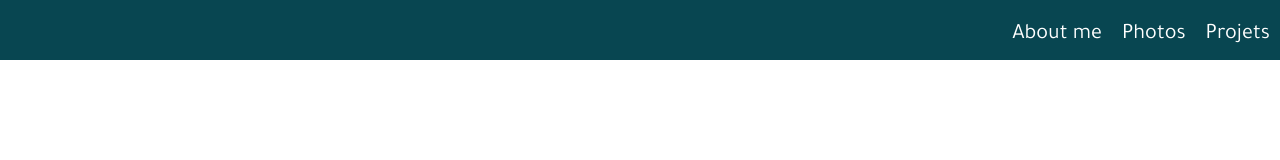
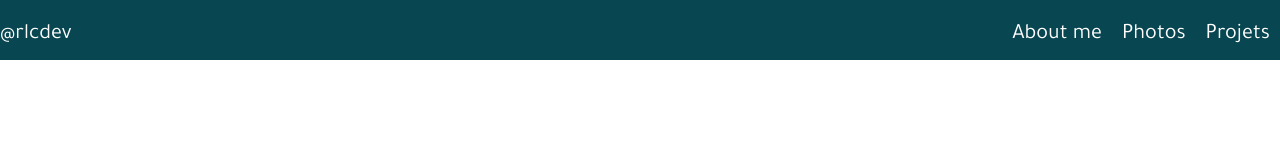
Before and after one commit to rlcDev/me, a React (Create React App) app: page / in a window 1280 px wide. Shown: the top 160 px of the page. Built offline with nearby package versions, Linux system fonts and the light colour scheme.

Commit message:
Add forgotten project

```diff
--- a/src/components/AboutMe/Resources/Content/content.js
+++ b/src/components/AboutMe/Resources/Content/content.js
@@ -24,7 +24,7 @@ const AboutMeContent = [
         image : raspberryPi,
         title: 'Raspberry Pi',
         text: 'This website runs on a Raspberry Pi 3B. I\'m loving this SBC because you can do everything you want with it. I specially use it as a web server for all my android apps'+
-        ', launching ROMs builds, as media streaming, as NAS and with a DAC with Volumio as a music server...'
+        ', launching ROMs builds, as a media streamer, as a NAS, as a private cloud and with a DAC with Volumio as a music server...'
     },
     {
         hasImage : true,
--- a/src/components/MyHeader/MyHeader.js
+++ b/src/components/MyHeader/MyHeader.js
@@ -6,6 +6,7 @@ class MyHeader extends Component {
     render() {
         return (
                 <div style={divStyle}>
+                    <p style={nameStyle}>@rlcdev</p>
                     <Categories />
                 </div>
         );
@@ -25,4 +26,13 @@ const divStyle = {
     zIndex : '99',
 }
 
+const nameStyle = {
+    color : 'white',
+    float: 'left',
+    fontWeight: 'lighter',
+    fontSize: '22px',
+    cursor : 'pointer'
+
+}
+
 export default MyHeader;
```
